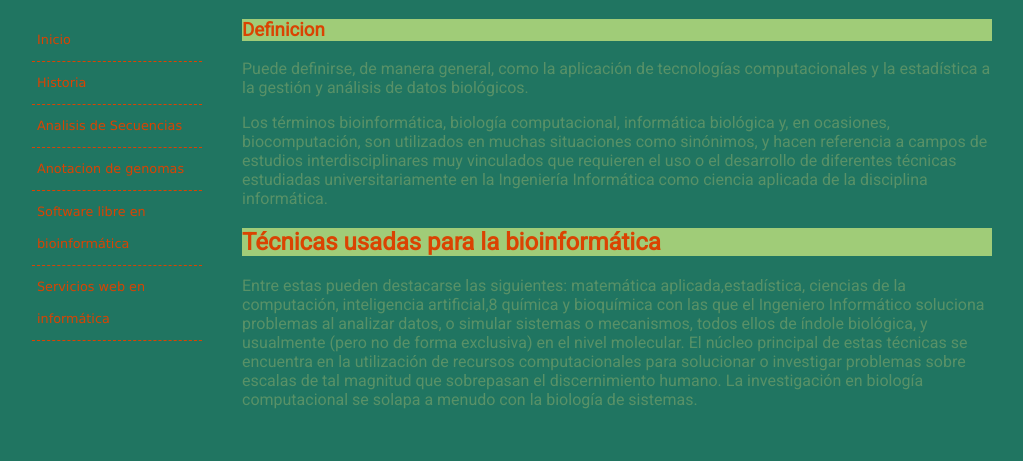
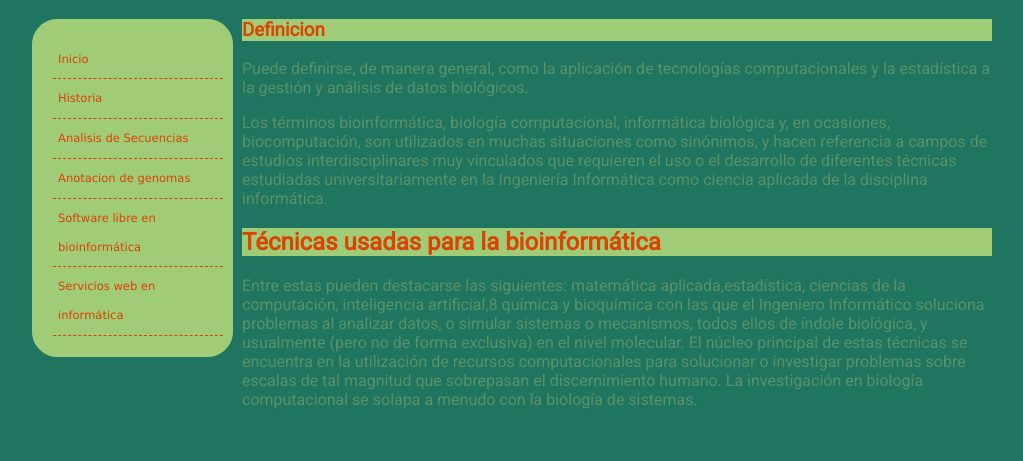
Before and after one commit to ChristianY1/Practica02-Mi-Sitio-Web-CSS-, a plain HTML site: page index.html in a window 1280 px wide. Shown: the part 328-789 px from the top of the page, without its empty margins (128-1151 px from the left). Drawn offline with Linux system fonts and the light colour scheme.

Commit message:
borde ovalado

```diff
--- a/css/index.css
+++ b/css/index.css
@@ -89,8 +89,17 @@ nav {
     }
 
     nav   {
-
-
+        border-radius: 25px;
+        display: block;
+        background-color:#a0cc78;
+        font-size: 90%;
+        padding: 20px;
+        width: 200px;
+        height: auto;
+        border: 1px solid #a0cc78;
+        color: #333333;
+        margin: 0px;
+        width:159px;
     }
 
     nav>ul {
```
